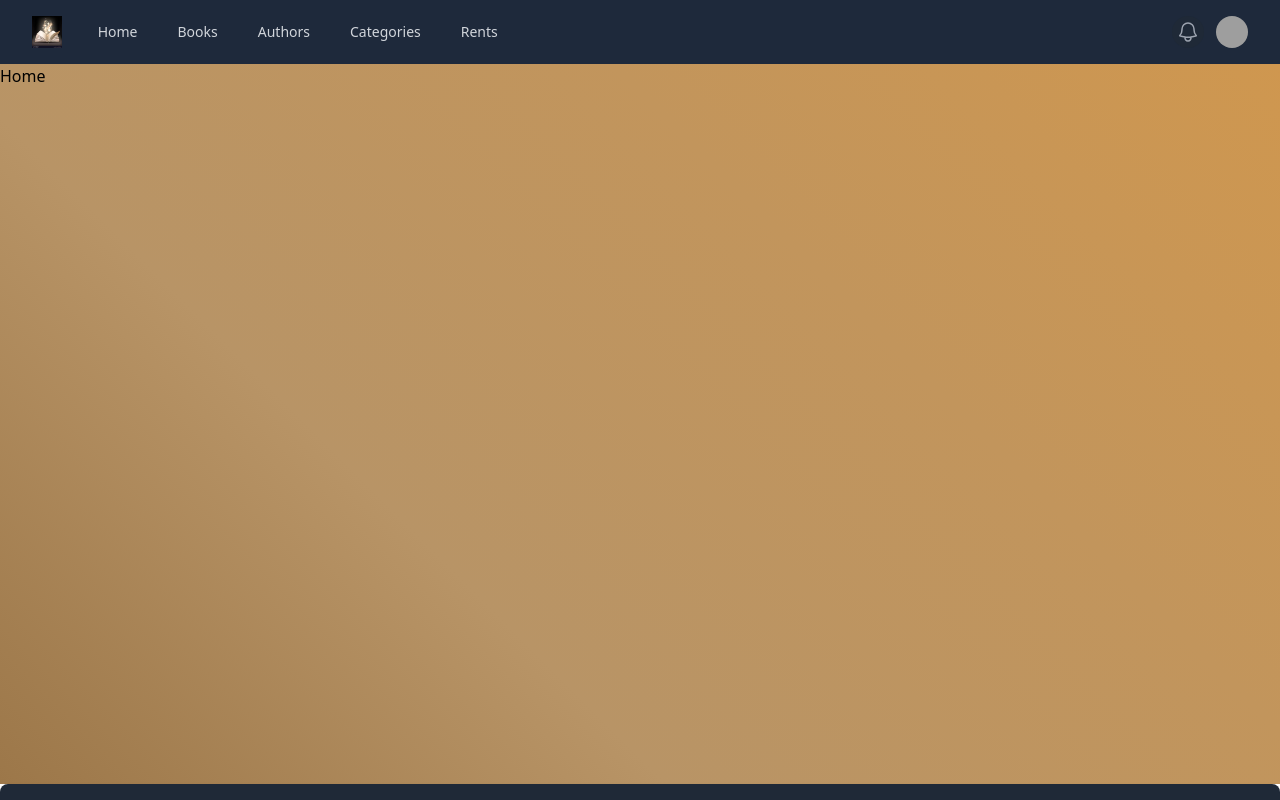
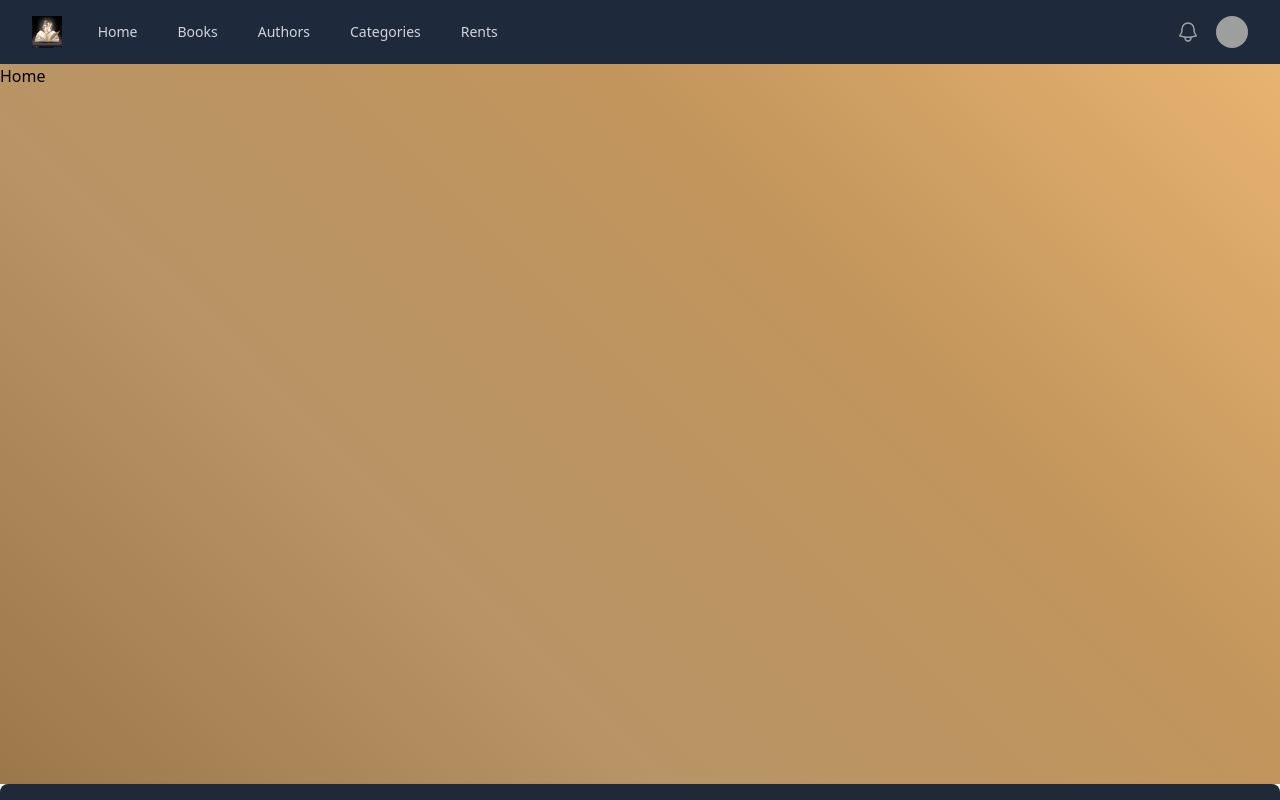
Before and after one commit to Raphaelpmros/Library, a React (Vite) app in the folder frontEnd/: page / in a window 1280 px wide. Shown: the top 800 px of the page. Built offline with nearby package versions, Linux system fonts and the light colour scheme; grey boxes are pictures that could not be loaded.

Commit message:
sutilizando as cores

```diff
--- a/frontEnd/src/components/Container/Container.module.css
+++ b/frontEnd/src/components/Container/Container.module.css
@@ -1,5 +1,5 @@
 .container{
     width: 100%;
     min-height: 90vh;
-    background:  linear-gradient( 45deg, #9c7749, #b89466, #c2955c, #cf974f );
+    background:  linear-gradient( 45deg, #9c7749, #b89466, #c2955c, #e7b370 );
 }
```
